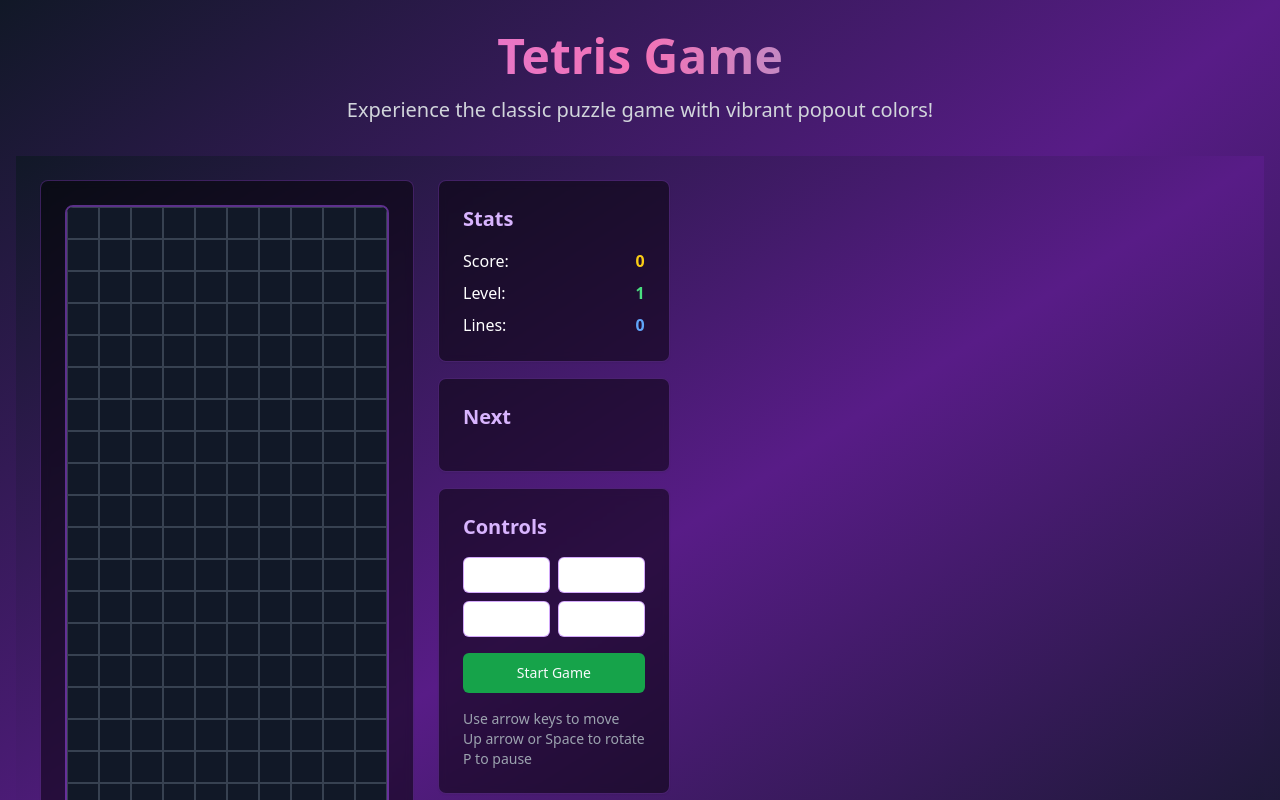
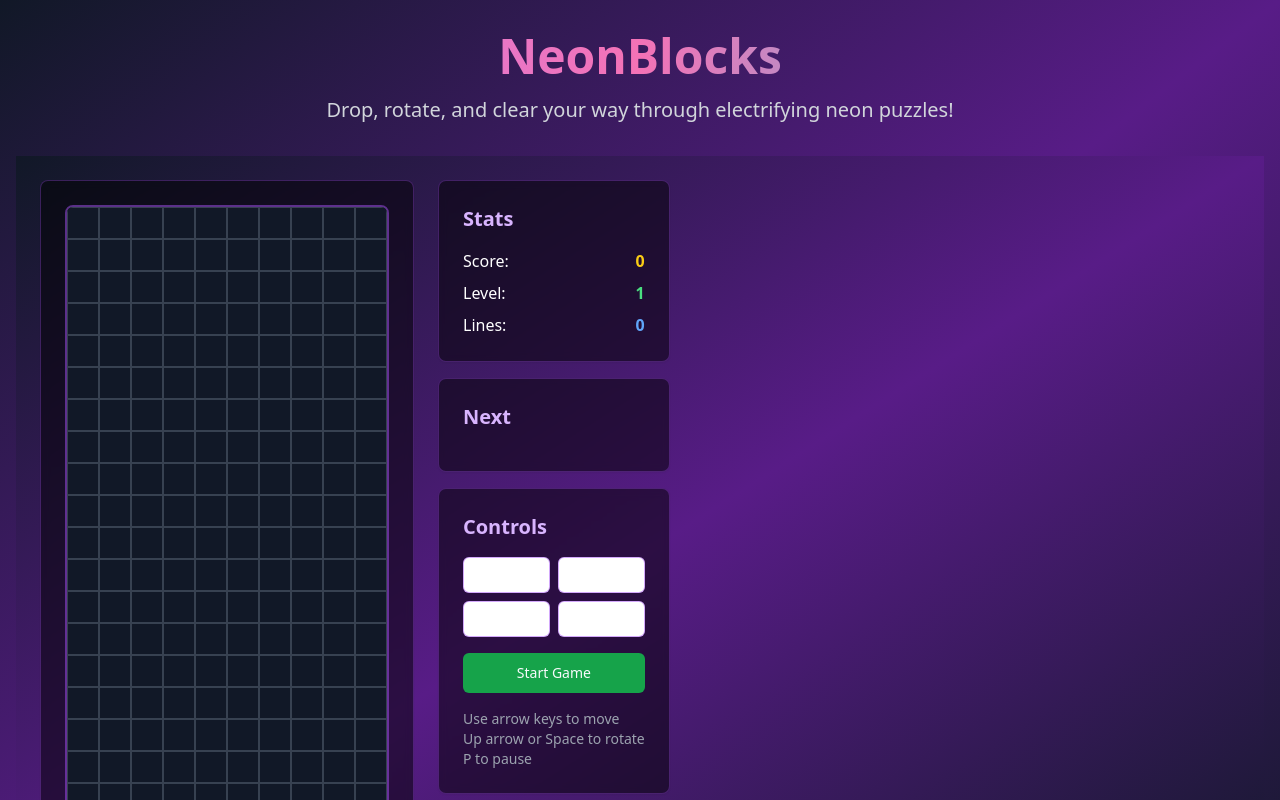
Before and after one commit to alvinjavelosa25/pop-prism-tetris-play, a React (Vite) app: page / in a window 1280 px wide. Shown: the top 800 px of the page. Built offline with nearby package versions, Linux system fonts and the light colour scheme.

Commit message:
Improve header title and slogan
Update the header title and slogan with more unique labels.

```diff
--- a/src/pages/Index.tsx
+++ b/src/pages/Index.tsx
@@ -7,10 +7,10 @@ const Index = () => {
       <div className="container mx-auto px-4 py-8">
         <div className="text-center mb-8">
           <h1 className="text-5xl font-bold bg-gradient-to-r from-purple-400 via-pink-400 to-cyan-400 bg-clip-text text-transparent mb-4">
-            Tetris Game
+            NeonBlocks
           </h1>
           <p className="text-xl text-gray-300">
-            Experience the classic puzzle game with vibrant popout colors!
+            Drop, rotate, and clear your way through electrifying neon puzzles!
           </p>
         </div>
         <TetrisGame />
```
